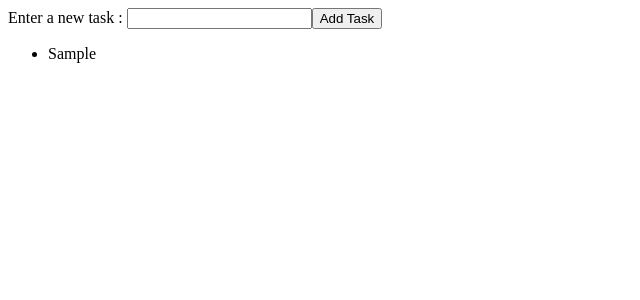
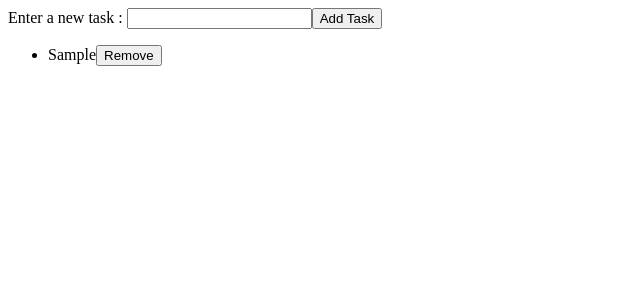
Before and after one commit to abhisheksaraff/task-app, a React (Create React App) app in the folder task-app/: page / in a window 1280 px wide. Both pictures are taken after typing "Sample" into the empty fields and a click on the button "Add Task". Shown: the top 300 px of the page, without its empty margins (0-640 px from the left). Built offline with nearby package versions, Linux system fonts and the light colour scheme.

Commit message:
added functionality to remove items

```diff
--- a/task-app/src/App.js
+++ b/task-app/src/App.js
@@ -11,19 +11,35 @@
     };
 
     this.addTask = this.addItem.bind(this);
+    this.removeTask = this.removeItem.bind(this);
   }
 
-  addItem(e) {
-    e.preventDefault(); //Prevents page refresh
+  addItem(event) {
+    event.preventDefault(); //prevents page refresh
 
     this.setState({
       tasks: [
         ...this.state.tasks,
-        { value: e.target.taskname.value, id: uniqid() },
+        { value: event.target.taskname.value, id: uniqid() },
       ],
     });
 
-    e.target.reset(); //resets the text field after submit
+    event.target.reset(); //resets the text field after submit
+  }
+
+  removeItem(id) {
+    let index;
+    //finds the item that needs to be deleted
+    for (let i = 0; i < this.state.tasks.length; i++) {
+      if (this.state.tasks[i].id === id) index = i;
+    }
+
+    this.setState({
+      tasks: [
+        ...this.state.tasks.slice(0, index), //returns a portion of array before intended item
+        ...this.state.tasks.slice(index + 1), //returns a portion of array after intended item
+      ],
+    });
   }
 
   render() {
@@ -37,7 +53,7 @@
           <button type="submit">Add Task</button>
         </form>
 
-        <Overview tasks={this.state.tasks} />
+        <Overview tasks={this.state.tasks} removeTask={this.removeTask} />
       </div>
     );
   }
--- a/task-app/src/components/Overview.js
+++ b/task-app/src/components/Overview.js
@@ -10,7 +10,12 @@
       <div>
         <ul>
           {this.props.tasks.map((task) => {
-            return <li key={task.id}> {task.value} </li>;
+            return (
+              <li key={task.id}>
+                {task.value}
+                <button onClick={() => this.props.removeTask(task.id)}>Remove</button>
+              </li>
+            );
           })}
         </ul>
       </div>
```
